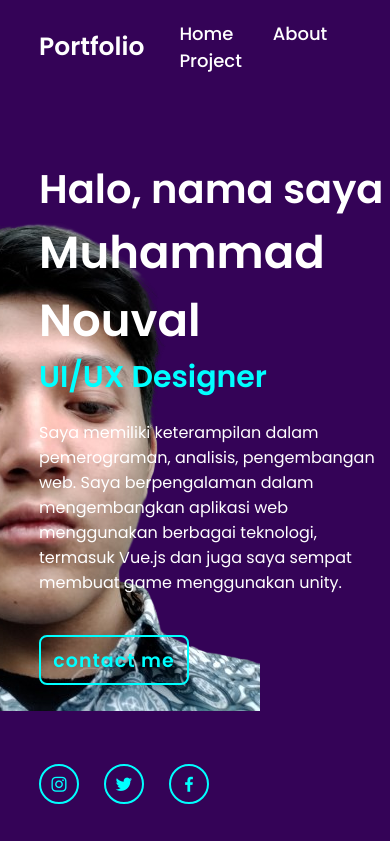
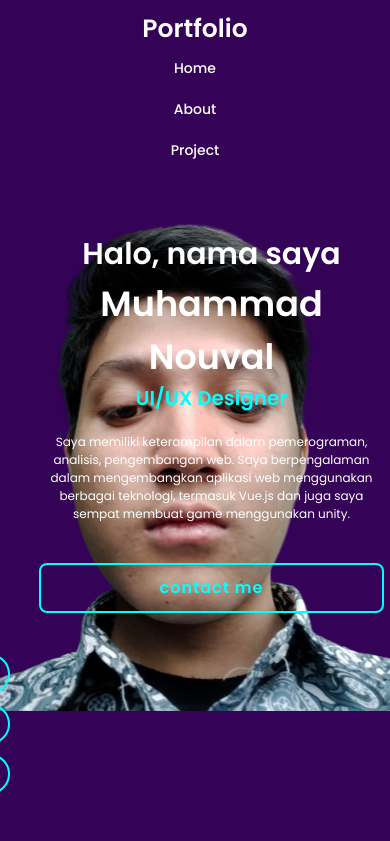
Before and after one commit to Ztimeto/PortFpolio, a plain HTML site: page index.html in a window 390 px wide. Shown: the top 841 px of the page. Drawn offline with nearby package versions, Linux system fonts and the light colour scheme; files whose address does not match are found by name.

Commit message:
UPDATE KE 2

```diff
--- a/CodeSource/Css/index.css
+++ b/CodeSource/Css/index.css
@@ -409,3 +409,128 @@ span{
         pointer-events: auto;
     }
 }
+
+@media screen and (max-width: 1200px) {
+    .home {
+        flex-direction: column;
+        text-align: center;
+        background-position: center;
+        margin-right: 0;
+    }
+
+    .home-content {
+        margin: auto;
+    }
+
+    .home-imghover {
+        display: none;
+    }
+
+    .navbar a {
+        margin-left: 20px;
+    }
+}
+
+@media screen and (max-width: 768px) {
+    .header {
+        flex-direction: column;
+        padding: 10px 5%;
+    }
+
+    .navbar a {
+        margin-left: 15px;
+        font-size: 16px;
+    }
+
+    .home-content h2 {
+        font-size: 35px;
+    }
+
+    .home-content h1 {
+        font-size: 40px;
+    }
+
+    .home-content h3 {
+        font-size: 25px;
+    }
+
+    .home-content p {
+        font-size: 14px;
+    }
+
+    .btn-box {
+        width: 100%;
+        justify-content: center;
+    }
+
+    .btn-box a {
+        width: 120px;
+        font-size: 16px;
+    }
+}
+
+@media screen and (max-width: 480px) {
+    .navbar {
+        display: flex;
+        flex-direction: column;
+        align-items: center;
+    }
+
+    .navbar a {
+        margin: 10px 0;
+        font-size: 14px;
+    }
+
+    .home-content h2 {
+        font-size: 30px;
+    }
+
+    .home-content h1 {
+        font-size: 35px;
+    }
+
+    .home-content h3 {
+        font-size: 20px;
+    }
+
+    .home-content p {
+        font-size: 12px;
+    }
+
+    .btn-box {
+        flex-direction: column;
+        gap: 10px;
+    }
+
+    .btn-box a {
+        width: 100%;
+        text-align: center;
+        padding: 10px;
+    }
+
+    .home-sci {
+        flex-direction: column;
+        width: 100%;
+    }
+
+    .home-sci a {
+        margin-bottom: 10px;
+    }
+
+    .about-img {
+        width: 20rem;
+        height: 20rem;
+    }
+
+    .about-content {
+        padding: 1rem;
+    }
+
+    .about-content h3 {
+        font-size: 25px;
+    }
+
+    .about-content p {
+        font-size: 14px;
+    }
+}
```
